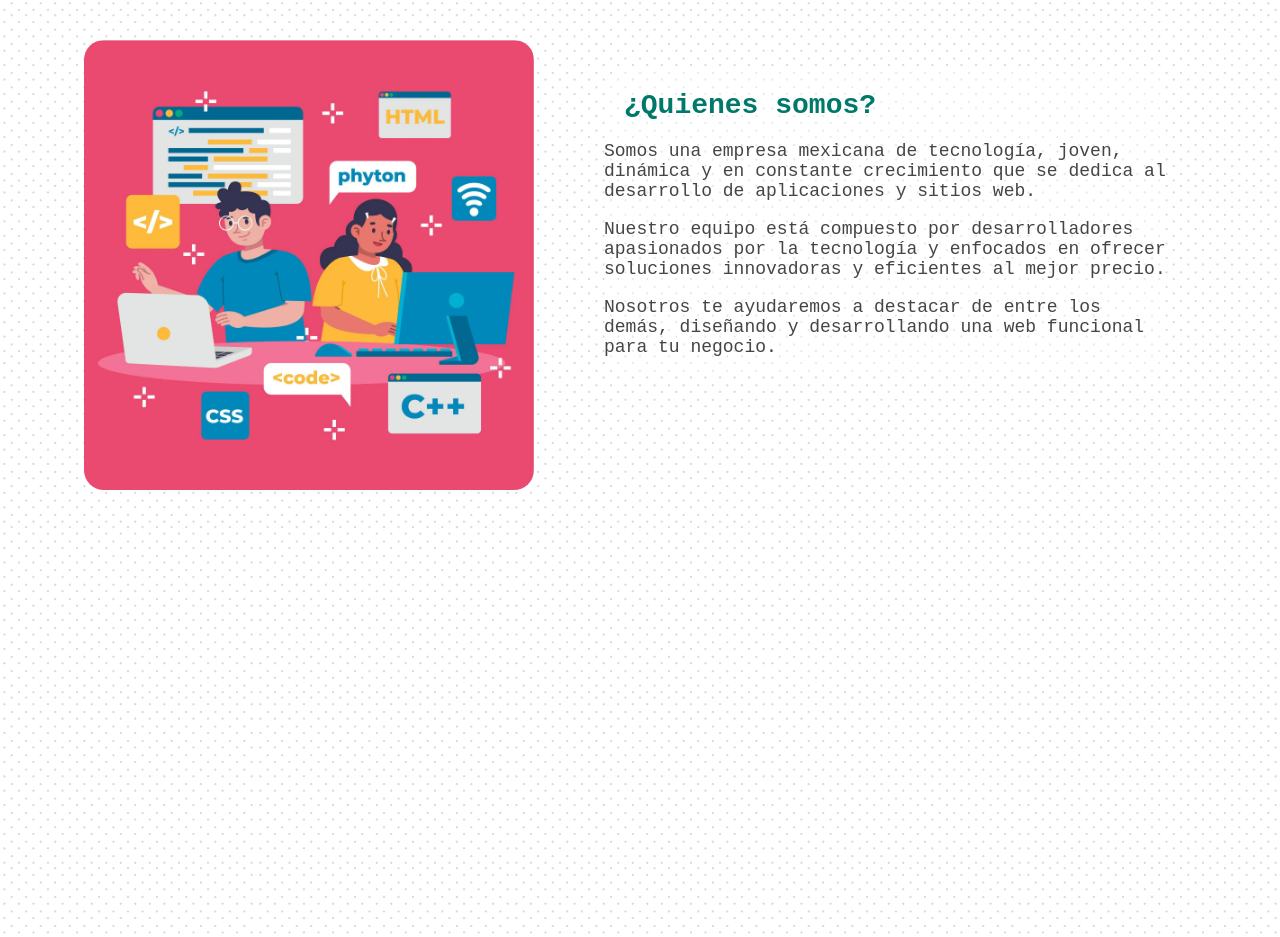
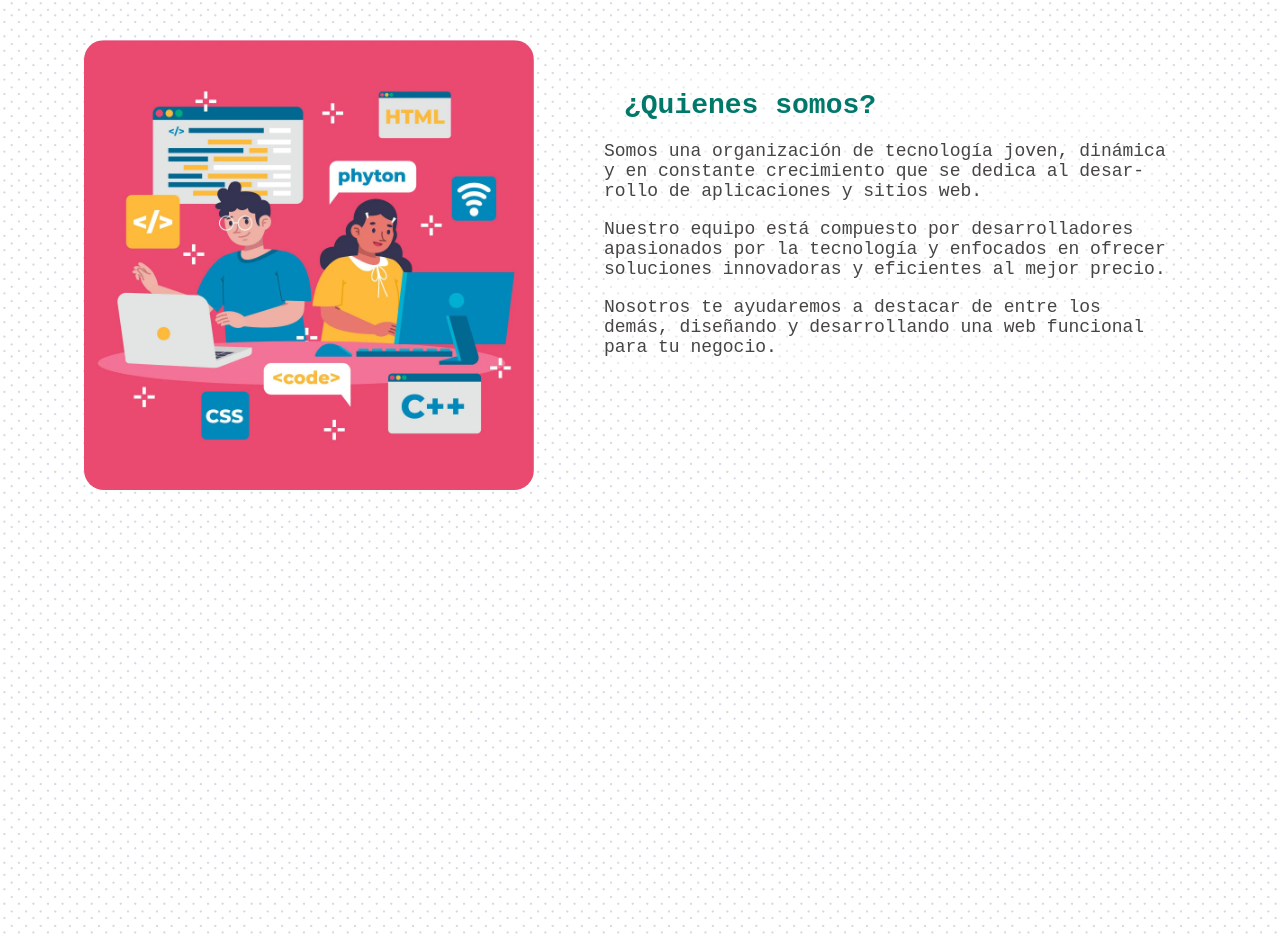
Before and after one commit to ericbcrril/B-Sites-Web-Company, a React (Create React App) app: page / in a window 1280 px wide. Shown: the part 1118-2055 px from the top of the page. Built offline with nearby package versions, Linux system fonts and the light colour scheme.

Commit message:
Update home.jsx

```diff
--- a/src/views/home.jsx
+++ b/src/views/home.jsx
@@ -68,7 +68,7 @@ function Home(){
             <img className="img-secN0" src="/images/resource/4893415.webp" alt="" />
                 <div>
                     <h2 className="sub-title-main">¿Quienes somos?</h2>
-                    <p>Somos una empresa mexicana de tecnología, joven, dinámica y en constante crecimiento que
+                    <p>Somos una organización de tecnología joven, dinámica y en constante crecimiento que
                         se dedica al desarrollo de aplicaciones y sitios web.</p>
                     <p>Nuestro equipo está compuesto por desarrolladores apasionados por la tecnología
                         y enfocados en ofrecer soluciones innovadoras y eficientes al mejor precio.</p>
```
